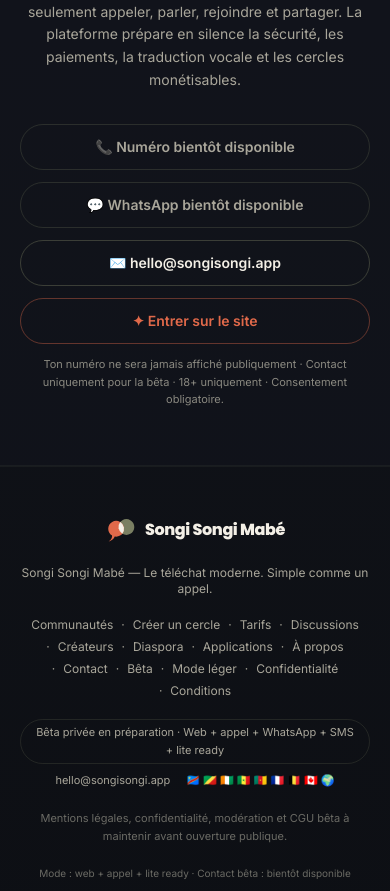
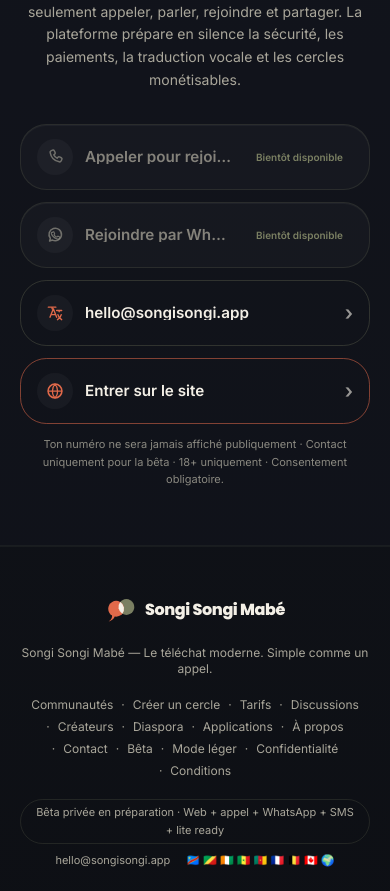
Before and after one commit to peupleaelionor/Ssmabe-, a Next.js app: page /create in a window 390 px wide. Shown: the part 2400-3291 px from the top of the page. Built offline with nearby package versions, Linux system fonts and the light colour scheme.

Commit message:
feat: upgrade mobile contact buttons

```diff
--- a/src/components/mvp/ContactOptions.tsx
+++ b/src/components/mvp/ContactOptions.tsx
@@ -1,37 +1,64 @@
 "use client";
 
 import { CONTACT } from "@/config/contact";
+import { TelechatIcon, type TelechatIconName } from "@/components/brand/TelechatAssets";
 import { getCallHref, getSmsHref } from "@/lib/call";
 import { getWhatsAppHref } from "@/lib/whatsapp";
 import { analytics } from "@/lib/analytics";
 import { cn } from "@/lib/utils";
 
-const BTN = "flex min-h-11 items-center justify-center gap-2 rounded-full px-6 py-3 text-center text-sm font-semibold transition";
+const BTN = "group flex min-h-[3.75rem] w-full items-center justify-between gap-3 rounded-[1.65rem] border px-4 py-3.5 text-left text-sm font-semibold transition active:scale-[0.99] sm:min-h-14 sm:px-5";
+const DISABLED = "cursor-not-allowed border-olive/20 bg-white/[0.025] text-gris-doux/75 shadow-[inset_0_1px_0_rgba(255,255,255,0.04)]";
+const BADGE = "ml-auto shrink-0 rounded-full bg-olive/18 px-2.5 py-1 text-[10px] font-semibold text-olive sm:text-[11px]";
 
 type ButtonProps = { className?: string; label?: string };
+type Tone = "terra" | "olive" | "disabled" | "ghost";
+
+function ButtonShell({ icon, label, tone, badge, className }: { icon: TelechatIconName; label: string; tone: Tone; badge?: string; className?: string }) {
+  const toneClass = {
+    terra: "border-terra/55 text-ivoire hover:border-terra hover:bg-terra/10",
+    olive: "border-olive/55 text-ivoire hover:border-olive hover:bg-olive/10",
+    disabled: DISABLED,
+    ghost: "border-olive/30 text-ivoire hover:border-terra/50 hover:text-terra",
+  }[tone];
+  const iconClass = {
+    terra: "text-terra",
+    olive: "text-olive",
+    disabled: "text-gris-doux/60",
+    ghost: "text-terra",
+  }[tone];
+
+  return (
+    <span className={cn(BTN, toneClass, className)}>
+      <span className="flex min-w-0 items-center gap-3">
+        <span className="flex h-9 w-9 shrink-0 items-center justify-center rounded-full bg-white/[0.035]">
+          <TelechatIcon name={icon} className={iconClass} />
+        </span>
+        <span className="truncate text-[0.95rem] leading-none sm:text-sm">{label}</span>
+      </span>
+      {badge ? <span className={BADGE}>{badge}</span> : <span className="text-xl leading-none opacity-60">›</span>}
+    </span>
+  );
+}
 
 export function CallButton({ className, label = "Appeler pour rejoindre" }: ButtonProps) {
   const href = getCallHref();
   if (!href) {
-    return (
-      <span className={cn(BTN, "cursor-not-allowed border border-olive/25 text-gris-doux", className)} aria-disabled>
-        📞 Numéro bientôt disponible
-      </span>
-    );
+    return <ButtonShell icon="call" label={label} tone="disabled" badge="Bientôt disponible" className={className} />;
   }
   return (
-    <a href={href} onClick={() => analytics.contactClick("call")} className={cn(BTN, "bg-terra text-noir-abysse hover:bg-terra-dark", className)}>
-      📞 {label}
+    <a href={href} onClick={() => analytics.contactClick("call")}>
+      <ButtonShell icon="call" label={label} tone="terra" className={className} />
     </a>
   );
 }
 
 export function SmsButton({ className, label = "Rejoindre par SMS" }: ButtonProps) {
   const href = getSmsHref();
-  if (!href) return null; // le fallback SMS n'apparaît que si le numéro existe
+  if (!href) return null;
   return (
-    <a href={href} onClick={() => analytics.contactClick("sms")} className={cn(BTN, "border border-olive/40 text-ivoire hover:border-terra/60", className)}>
-      ✉️ {label}
+    <a href={href} onClick={() => analytics.contactClick("sms")}>
+      <ButtonShell icon="language" label={label} tone="ghost" className={className} />
     </a>
   );
 }
@@ -39,35 +66,40 @@
 export function WhatsAppButton({ className, label = "Rejoindre par WhatsApp" }: ButtonProps) {
   const href = getWhatsAppHref();
   if (!href) {
-    return (
-      <span className={cn(BTN, "cursor-not-allowed border border-olive/25 text-gris-doux", className)} aria-disabled>
-        💬 WhatsApp bientôt disponible
-      </span>
-    );
+    return <ButtonShell icon="whatsapp" label={label} tone="disabled" badge="Bientôt disponible" className={className} />;
   }
   return (
-    <a href={href} target="_blank" rel="noopener noreferrer" onClick={() => analytics.contactClick("whatsapp")} className={cn(BTN, "bg-olive text-ivoire hover:bg-olive-dark", className)}>
-      💬 {label}
+    <a href={href} target="_blank" rel="noopener noreferrer" onClick={() => analytics.contactClick("whatsapp")}>
+      <ButtonShell icon="whatsapp" label={label} tone="olive" className={className} />
     </a>
   );
 }
 
-/** Bloc contact rapide : appel / WhatsApp / email / bêta. */
+export function EnterSiteButton({ className, label = "Entrer sur le site" }: ButtonProps) {
+  return (
+    <a href="/beta?source=hero">
+      <ButtonShell icon="web" label={label} tone="terra" className={className} />
+    </a>
+  );
+}
+
+export function CreateCircleButton({ className, label = "Créer mon cercle" }: ButtonProps) {
+  return (
+    <a href="/create">
+      <ButtonShell icon="circle" label={label} tone="olive" className={className} />
+    </a>
+  );
+}
+
 export function ContactOptions({ className }: { className?: string }) {
   return (
     <div className={cn("grid gap-3 sm:grid-cols-2", className)}>
       <CallButton />
       <WhatsAppButton />
-      <a
-        href={`mailto:${CONTACT.email}`}
-        onClick={() => analytics.contactClick("email")}
-        className={cn(BTN, "border border-olive/40 text-ivoire hover:border-terra/60 hover:text-terra")}
-      >
-        ✉️ {CONTACT.email}
+      <a href={`mailto:${CONTACT.email}`} onClick={() => analytics.contactClick("email")}>
+        <ButtonShell icon="language" label={CONTACT.email} tone="ghost" />
       </a>
-      <a href="/beta" className={cn(BTN, "border border-terra/40 text-terra hover:bg-terra hover:text-noir-abysse")}>
-        ✦ Entrer sur le site
-      </a>
+      <EnterSiteButton />
       <SmsButton className="sm:col-span-2" />
       <p className="sm:col-span-2 text-center text-[11px] leading-relaxed text-gris-doux/80">
         Ton numéro ne sera jamais affiché publiquement · Contact uniquement pour la bêta · 18+ uniquement · Consentement obligatoire.
```
